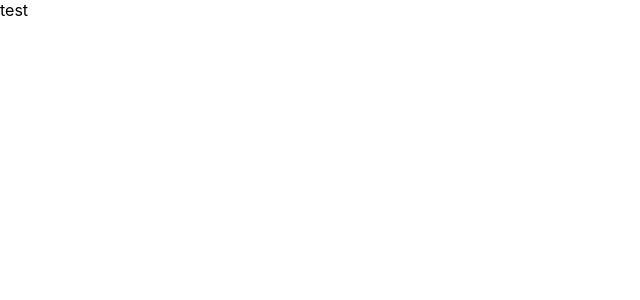
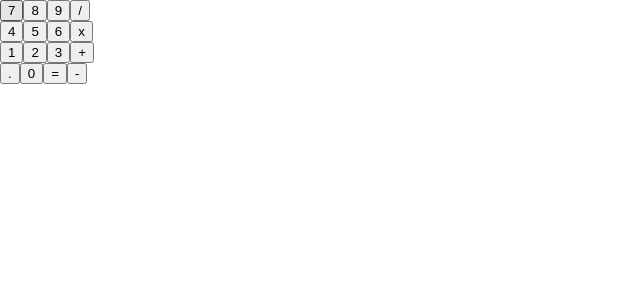
Before and after one commit to rondolphstm/reactcalculator, a React (Create React App) app: page / in a window 1280 px wide. Shown: the top 300 px of the page, without its empty margins (0-640 px from the left). Built offline with nearby package versions, Linux system fonts and the light colour scheme.

Commit message:
creating and styling buttons and functionality

```diff
--- a/src/App.css
+++ b/src/App.css
@@ -1,3 +1,17 @@
 .app{
   display:flex;
+  justify-content: center;
+  align-items: center;
+  height:100vh;
+  width: 100%;
 }
+
+.cacl-wrapper{
+  width: 400px;
+  height: 600px;
+}
+
+.row{
+  display: flex;
+  width: 100%
+}
--- a/src/App.js
+++ b/src/App.js
@@ -1,11 +1,35 @@
-
+import React, {componets} from 'react';
 import './App.css';
+import button from './components/button';
 
 function App() {
   return (
     <div className="App">
       <div className="calc-wrapper">
-        test
+        <div className='row'>
+          <button>7</button>
+          <button>8</button>
+          <button>9</button>
+          <button>/</button>
+        </div>
+        <div className='row'>
+          <button>4</button>
+          <button>5</button>
+          <button>6</button>
+          <button>x</button>
+        </div>
+        <div className='row'>
+          <button>1</button>
+          <button>2</button>
+          <button>3</button>
+          <button>+</button>
+        </div>
+        <div className='row'>
+          <button>.</button>
+          <button>0</button>
+          <button>=</button>
+          <button>-</button>
+        </div>
       </div>
     </div>
   );
--- a/src/components/button.css
+++ b/src/components/button.css
@@ -14,6 +14,4 @@
 .operator{
     background-color: orange;
     color: white;
-
-
 }
--- a/src/components/button.jsx
+++ b/src/components/button.jsx
@@ -1,8 +1,14 @@
 import react from "react"
 import "./button.css"
 
+const isOperator = val => {
+    return !isNaN(val) || val === "." || val === "=";
+}
+
 const button = props => (
-    <div>
+    <div className={`button-wrapper ${
+        isOperator(props.childeren) ? null : "operator"
+    }`}>
         {props.childeren}
     </div>
 )
--- a/src/components/input.jsx
+++ b/src/components/input.jsx
@@ -0,0 +1,4 @@
+import React from "react";
+import './input.css'
+
+export const
```
